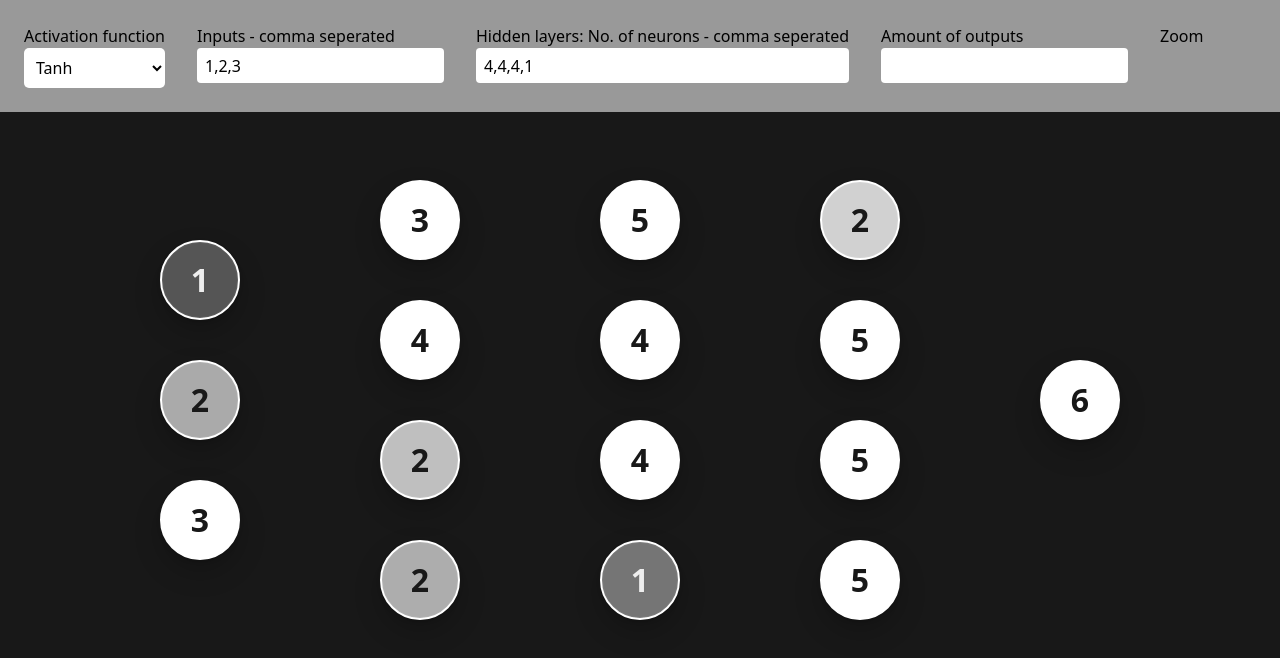
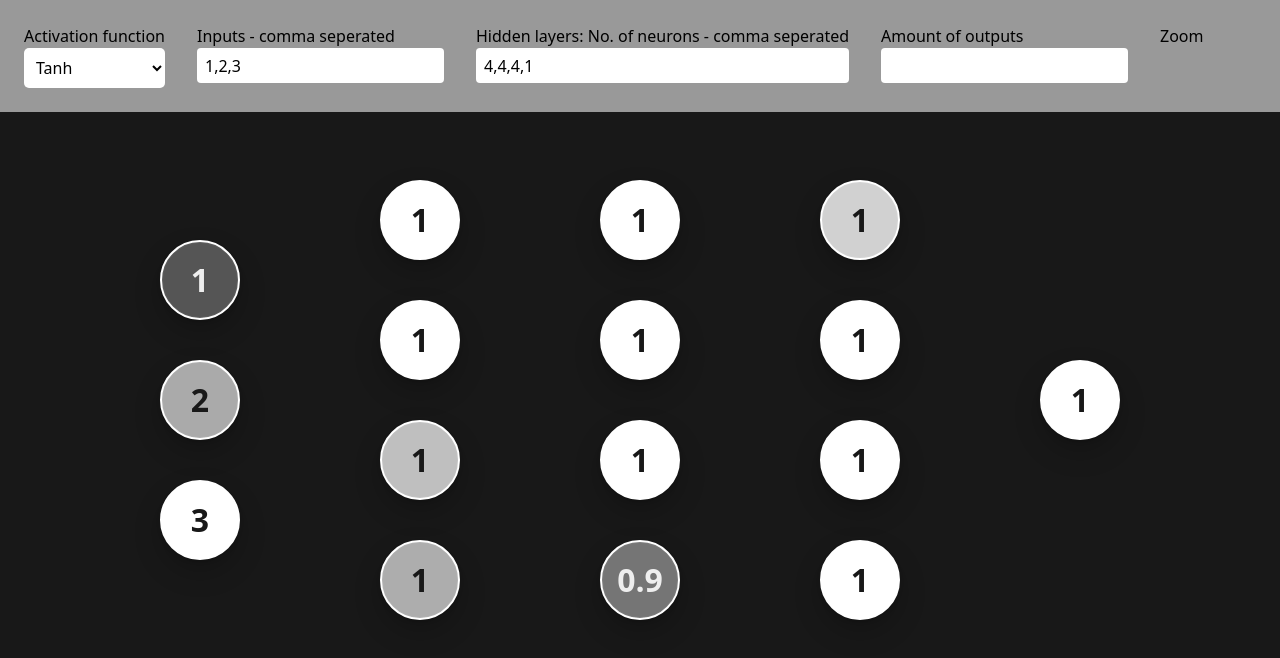
Before and after one commit to NoahLloyd/visual-neural-network, a React (Create React App) app: page / in a window 1280 px wide. Shown: the top 658 px of the page. Built offline with nearby package versions, Linux system fonts and the light colour scheme.

Commit message:
Fixed activation function not running

```diff
--- a/src/components/neuralNetwork/Neuron.tsx
+++ b/src/components/neuralNetwork/Neuron.tsx
@@ -58,6 +58,24 @@ function Neuron(props: Props) {
 
   // if (props.type === "input") {
     return (
+    //   <div
+    //     key={Math.random().toString() + Math.random().toString()}
+    //     className="neuron"
+    //     style={{
+    //       backgroundColor: valueToColor(props.properties.value),
+    //       color:
+    //         props.properties.value > props.highestValue / 2
+    //           ? "#181818"
+    //           : "#eee",
+    //       borderColor: "#fff",
+    //     }}
+    //   >
+    //     {Math.round(props.properties.value)}
+    //     {/* // !TODO Add on hover element that shows value, bias, etc. */}
+    //   </div>
+    // );
+//   } else {
+//     return (
       <div
         key={Math.random().toString() + Math.random().toString()}
         className="neuron"
@@ -70,35 +88,17 @@ function Neuron(props: Props) {
           borderColor: "#fff",
         }}
       >
-        {Math.round(props.properties.value)}
-        {/* // !TODO Add on hover element that shows value, bias, etc. */}
+        <div>
+          {props.type === "input" ? props.properties.value : Math.round(
+            activationFunction(props.properties.value, props.activationFunction) * 10
+          ) / 10}
+          {/* // !TODO Add on hover element that shows value, bias, etc. */}
+        </div>
+        {props.properties.connections.map((connection) => {
+          return <div></div>;
+        })}
       </div>
     );
-//   } else {
-//     return (
-//       <div
-//         key={Math.random().toString() + Math.random().toString()}
-//         className="neuron"
-//         style={{
-//           backgroundColor: valueToColor(props.properties.value),
-//           color:
-//             props.properties.value > props.highestValue / 2
-//               ? "#181818"
-//               : "#eee",
-//           borderColor: "#fff",
-//         }}
-//       >
-//         <div>
-//           {Math.round(
-//             activationFunction(props.properties.value, props.activationFunction) * 10
-//           ) / 10}
-//           {/* // !TODO Add on hover element that shows value, bias, etc. */}
-//         </div>
-//         {props.properties.connections.map((connection) => {
-//           return <div></div>;
-//         })}
-//       </div>
-//     );
 //   }
 }
 
```
